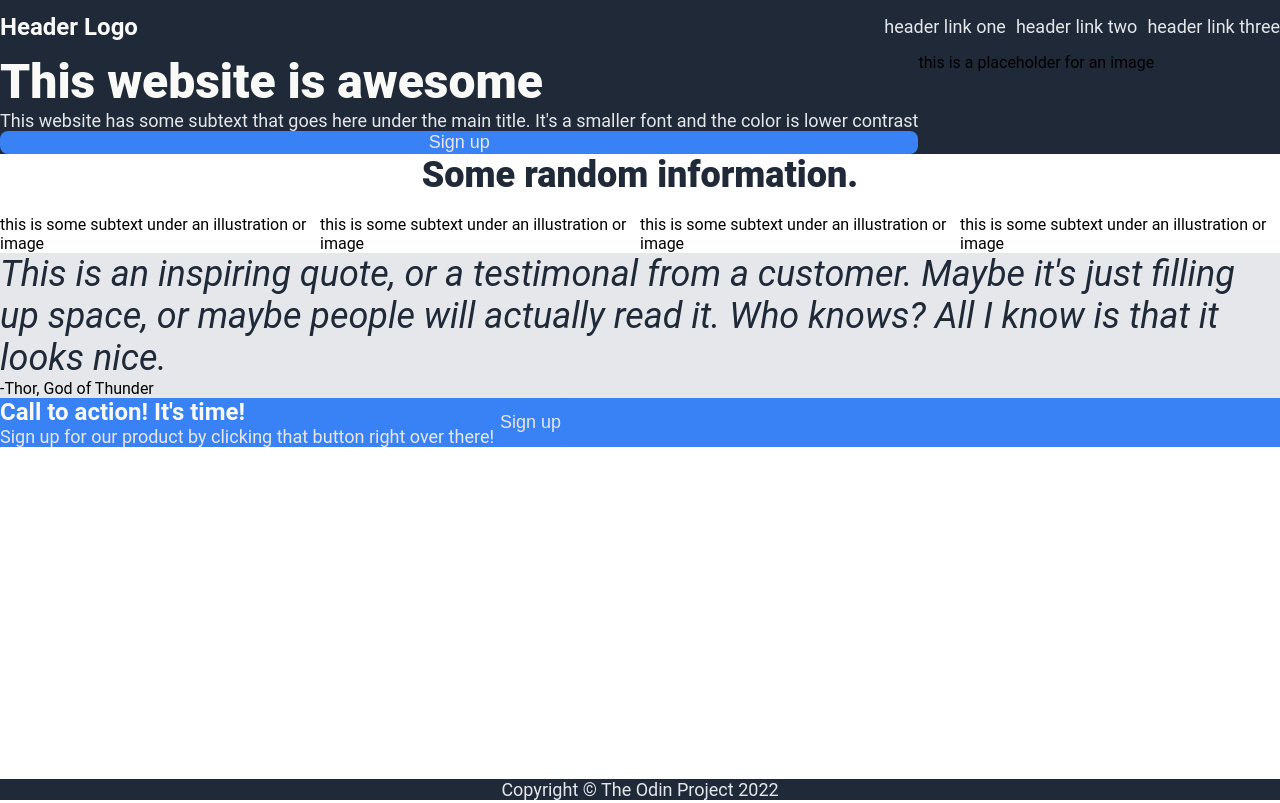
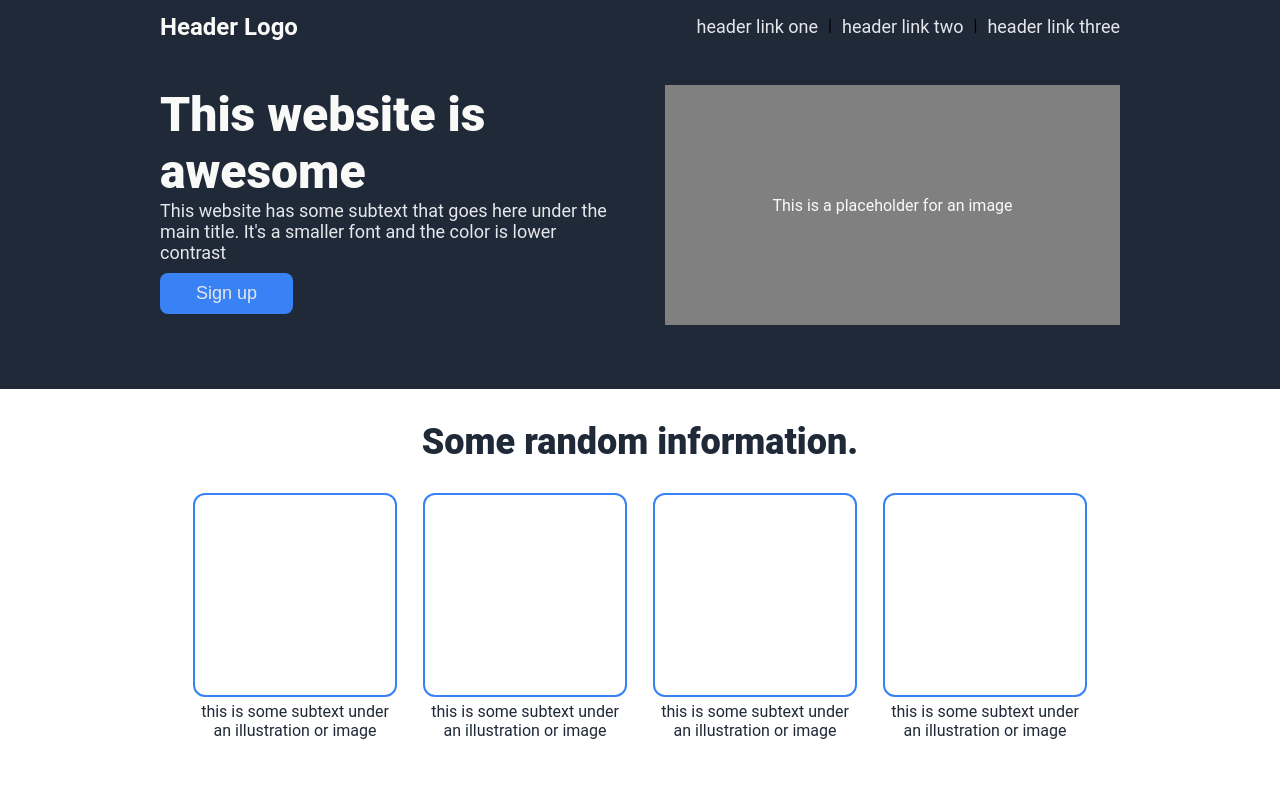
Before and after one commit to Piralysis/odin-landing-page, a plain HTML site: page index.html in a window 1280 px wide. Shown: the top 803 px of the page. Drawn offline with Linux system fonts and the light colour scheme.

Commit message:
Added padding, margins, and worked on adding the gaps and other placements for the items. Not everything is a div anymore

```diff
--- a/index.html
+++ b/index.html
@@ -6,63 +6,71 @@
   <link rel="stylesheet" href="./style.css">
 </head>
 <body>
+  <!-- Header -->
   <div class="header">
-    <div class="header-text">Header Logo</div>
+    <p>Header Logo</p>
     <ul>
-      <li><a href="#">header link one</a></li>
-      <li><a href="#">header link two</a></li>
-      <li><a href="#">header link three</a></li>
+      <li><a href="#" class="text">header link one</a></li>
+      <li>|</li>
+      <li><a href="#" class="text">header link two</a></li>
+      <li>|</li>
+      <li><a href="#" class="text">header link three</a></li>
     </ul>
   </div>
 
-  <div class="content">
-    <div class="top-container">
-      <div class="hero-container">
-        <div class="hero">This website is awesome</div>
+  <div class="main">
+    <!-- First content section -->
+    <div class="welcome">
+      <div class="container">
+        <h1>This website is awesome</h1>
         <div class="text">This website has some subtext that goes here under the main title. It's a smaller font and the color is lower contrast</div>
-        <button class="text">Sign up</button>
+        <button>Sign up</button>
       </div>
-      <div>this is a placeholder for an image</div>
+      <div class="image">This is a placeholder for an image</div>
     </div>
 
-    <!-- Need to edit this one -->
-    <div class="info">Some random information.</div>
-
-    <div class="container">
-      <div>
-        <img src="#" alt="">
-        <div>this is some subtext under an illustration or image</div>
-      </div>
-      <div>
-        <img src="#" alt="">
-        <div>this is some subtext under an illustration or image</div>
-      </div>
-      <div>
-        <img src="#" alt="">
-        <div>this is some subtext under an illustration or image</div>
-      </div>
-      <div>
-        <img src="#" alt="">
-        <div>this is some subtext under an illustration or image</div>
+    <!-- Second content section -->
+    <div class="content">
+      <h2>Some random information.</h2>
+      <div class="cards">
+        <div class="card">
+          <div class="square"></div>
+          <p>this is some subtext under an illustration or image</p>
+        </div>
+        <div class="card">
+          <div class="square"></div>
+          <p>this is some subtext under an illustration or image</p>
+        </div>
+        <div class="card">
+          <div class="square"></div>
+          <p>this is some subtext under an illustration or image</p>
+        </div>
+        <div class="card">
+          <div class="square"></div>
+          <p>this is some subtext under an illustration or image</p>
+        </div>
       </div>
     </div>
 
-    <div class="quote-container">
+    <!-- Third content section -->
+    <div class="quote">
       <div class="quote-text">This is an inspiring quote, or a testimonal from a customer. Maybe it's just filling up space, or maybe people will actually read it. Who knows? All I know is that it looks nice.</div>
-      <div>-Thor, God of Thunder</div>
+      <div class="quote-author">-Thor, God of Thunder</div>
     </div>
 
-    <div class="call-to-action-container">
-      <div class="cta-text-container">
-        <div class="header-text">Call to action! It's time!</div>
+    <!-- Fourth content section -->
+    <div class="call-to-action">
+      <div class="cta-text">
+        <h3>Call to action! It's time!</h3>
         <div class="text">Sign up for our product by clicking that button right over there!</div>
       </div>
-      <button class="text">Sign up</button>
+      <button>Sign up</button>
     </div>
   </div>
 
+  <!-- Footer -->
   <div class="footer text">
-    Copyright © The Odin Project 2022
+    Copyright &copy; The Odin Project 2022
   </div>
 </body>
 </html>
--- a/style.css
+++ b/style.css
@@ -1,16 +1,111 @@
 body {
-  margin: 0;
   display: flex;
   flex-direction: column;
+  min-height: 100vh;
+  margin: 0;
   font-family: Roboto, sans-serif;
-  min-height: 100vh;
 }
+
+p,
+h1,
+h2,
+h3 {
+  margin: 0;
+  padding: 0;
+}
+
+h1 {
+  color: #f9faf8;
+  font-size: 48px;
+  font-weight: 800;
+}
+
+h2 {
+  color: #1f2937;
+  font-size: 36px;
+  font-weight: 800;
+  text-align: center;
+}
+
+ul {
+  display: flex;
+  gap: 10px;
+  list-style: none;
+}
+
+button {
+  align-self: flex-start;
+  border: none;
+  border-radius: 8px;
+  margin: 10px 0;
+  padding: 10px 2em;
+  background-color: #3882f6;
+  color: #e5e7eb;
+  font-size: 18px;
+  text-decoration: none;
+}
+
+/* Containers */
 
 .header {
   display: flex;
   background-color: #1f2937;
   justify-content: space-between;
   align-items: center;
+  padding: 0 10em;
+}
+
+.main {
+  display: flex;
+  flex-direction: column;
+  flex: 1;
+}
+
+.welcome {
+  display: flex;
+  background-color: #1f2937;
+  padding: 2em 10em 4em 10em;
+  justify-content: space-between;
+  align-items: center;
+  gap: 50px;
+}
+
+.content {
+  padding: 2em 10em;
+  display: flex;
+  flex-direction: column;
+  flex: 1;
+  gap: 30px;
+  margin-bottom: 3em;
+}
+
+.cards {
+  display: flex;
+  justify-content: center;
+  gap: 30px;
+  flex-wrap: wrap;
+}
+
+.quote {
+  background-color: #e5e7eb;
+  display: flex;
+  flex-direction: column;
+  padding: 5em 13em;
+  gap: 10px;
+}
+
+.call-to-action {
+  background-color: #3882f6;
+  display: flex;
+  padding: 3em 0;
+  margin: 5em 10em;
+  border-radius: 4px;
+  justify-content: space-between;
+  align-items: center;
+}
+
+.cta-text {
+  margin: 0 2em;
 }
 
 .footer {
@@ -18,72 +113,29 @@ body {
   justify-content: center;
   align-items: center;
   background-color: #1f2937;
+  padding: 1.5em 10em;
 }
 
-.header-text {
+/* Individual elements */
+
+.header p,
+.cta-text h3 {
   font-size: 24px;
   color: #f9faf8;
   font-weight: bold;
 }
 
-ul {
-  display: flex;
-  list-style: none;
-  gap: 10px;
-}
-
-a,
 .text {
   color: #e5e7eb;
   font-size: 18px;
   text-decoration: none;
 }
 
-.hero-container {
+.welcome .container {
   display: flex;
   flex-direction: column;
   background-color: #1f2937;
-}
-
-.hero {
-  color: #f9faf8;
-  font-size: 48px;
-  font-weight: 800;
-}
-
-button {
-  background-color: #3882f6;
-  border-radius: 8px;
-  border: none;
-}
-
-.content {
-  display: flex;
-  flex-direction: column;
   flex: 1;
-}
-
-.container {
-  display: flex;
-  justify-content: center;
-}
-
-.info {
-  color: #1f2937;
-  font-size: 36px;
-  font-weight: 800;
-  text-align: center;
-}
-
-.top-container {
-  display: flex;
-  background-color: #1f2937;
-}
-
-.quote-container {
-  background-color: #e5e7eb;
-  display: flex;
-  flex-direction: column;
 }
 
 .quote-text {
@@ -92,7 +144,49 @@ button {
   color: #1f2937;
 }
 
-.call-to-action-container {
-  background-color: #3882f6;
+.quote-author {
+  text-align: right;
+  font-weight: bold;
+  font-size: 24px;
+  padding: 0 3em;
+  color: #1f2937;
+}
+
+.image {
   display: flex;
+  justify-content: center;
+  align-items: center;
+  background-color: grey;
+  flex: 1;
+  min-height: 30vh;
+  color: #f9faf8;
 }
+
+.square {
+  width: 200px;
+  height: 200px;
+  border: 2px solid #3882f6;
+  border-radius: 12px;
+}
+
+.card {
+  display: flex;
+  flex-direction: column;
+  justify-content: center;
+  align-items: center;
+  width: 200px;
+  gap: 5px;
+}
+
+.card p {
+  text-align: center;
+  color: #1f2937;
+}
+
+.call-to-action button {
+  color: #e5e7eb;
+  font-size: 18px;
+  text-decoration: none;
+  border: 2px solid #e5e7eb;
+  margin-right: 5em;
+}
```
